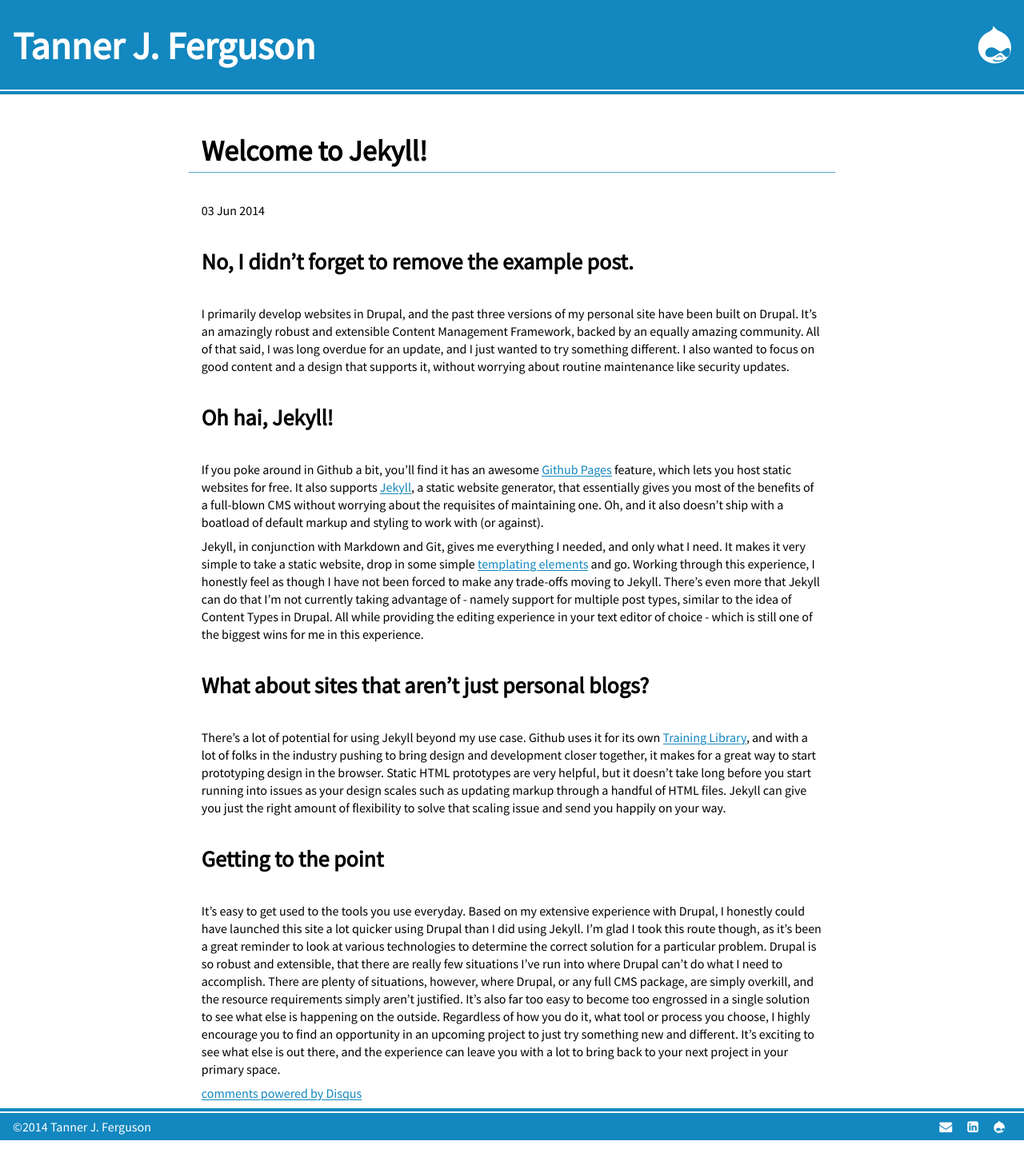
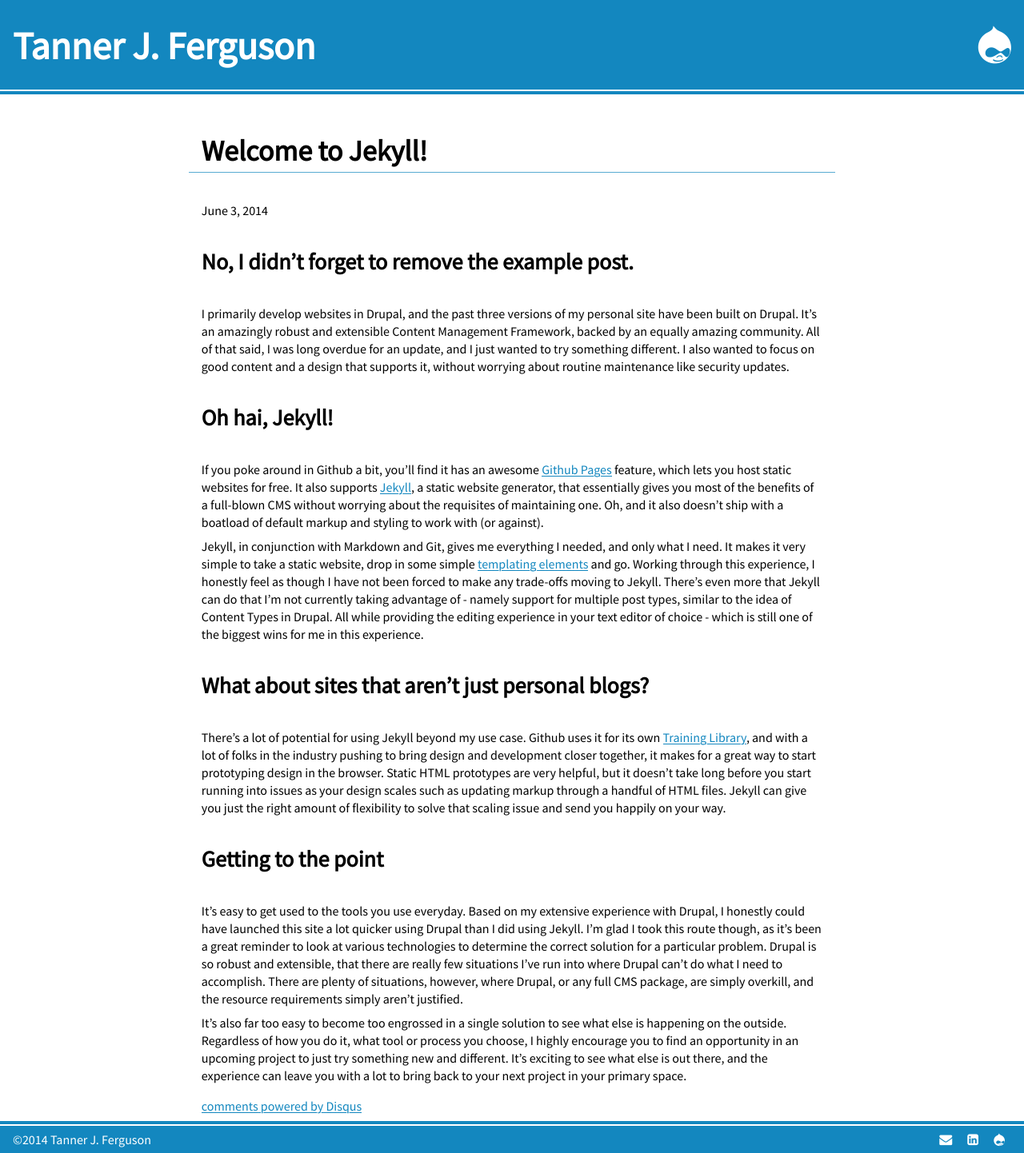
Before and after one commit to tannerjfco/tannerjfco.github.io, a Jekyll site: the page built from _posts/2014-06-03-welcome-to-jekyll.md, in a window 1280 px wide. Shown: the whole page at 80% size. Built offline with Jekyll 4.4.1, drawn with Linux system fonts in a browser that asks for light colours; nearby versions of some CDN libraries; Markdown is read by kramdown in place of the engine named in the settings; comment, search, counter and statistics services are not loaded.

Commit message:
Adds another post and analytics.

```diff
--- a/_layouts/default.html
+++ b/_layouts/default.html
@@ -8,6 +8,7 @@
     <link href='http://fonts.googleapis.com/css?family=Source+Sans+Pro' rel='stylesheet' type='text/css'>
     <link href="//maxcdn.bootstrapcdn.com/font-awesome/4.1.0/css/font-awesome.min.css" rel="stylesheet">
     <link rel="stylesheet" href="/stylesheets/style.css">
+    {% include ga.html %}
 </head>
 <body>
 <div class="main">
--- a/_layouts/post.html
+++ b/_layouts/post.html
@@ -2,7 +2,7 @@
 layout: default
 ---
 <h2 class="page-title">{{ page.title }}</h2>
-<p class="meta">{{ page.date | date_to_string }}</p>
+<p class="meta">{{ page.date | date: "%B %-d, %Y" }}</p>
 
 <div class="post">
 {{ content }}
--- a/_posts/2014-06-03-welcome-to-jekyll.md
+++ b/_posts/2014-06-03-welcome-to-jekyll.md
@@ -21,4 +21,6 @@
 
 ### Getting to the point ###
 
-It's easy to get used to the tools you use everyday. Based on my extensive experience with Drupal, I honestly could have launched this site a lot quicker using Drupal than I did using Jekyll. I'm glad I took this route though, as it's been a great reminder to look at various technologies to determine the correct solution for a particular problem. Drupal is so robust and extensible, that there are really few situations I've run into where Drupal can't do what I need to accomplish. There are plenty of situations, however, where Drupal, or any full CMS package, are simply overkill, and the resource requirements simply aren't justified. It's also far too easy to become too engrossed in a single solution to see what else is happening on the outside. Regardless of how you do it, what tool or process you choose, I highly encourage you to find an opportunity in an upcoming project to just try something new and different. It's exciting to see what else is out there, and the experience can leave you with a lot to bring back to your next project in your primary space.
+It's easy to get used to the tools you use everyday. Based on my extensive experience with Drupal, I honestly could have launched this site a lot quicker using Drupal than I did using Jekyll. I'm glad I took this route though, as it's been a great reminder to look at various technologies to determine the correct solution for a particular problem. Drupal is so robust and extensible, that there are really few situations I've run into where Drupal can't do what I need to accomplish. There are plenty of situations, however, where Drupal, or any full CMS package, are simply overkill, and the resource requirements simply aren't justified.
+
+It's also far too easy to become too engrossed in a single solution to see what else is happening on the outside. Regardless of how you do it, what tool or process you choose, I highly encourage you to find an opportunity in an upcoming project to just try something new and different. It's exciting to see what else is out there, and the experience can leave you with a lot to bring back to your next project in your primary space.
--- a/sass/components/_class-components.scss
+++ b/sass/components/_class-components.scss
@@ -4,3 +4,7 @@
 	margin-right: -1rem;
 	padding: 0.25rem 1rem;
 }
+
+#disqus_thread {
+	margin-top: 1em;
+}
--- a/stylesheets/style.css
+++ b/stylesheets/style.css
@@ -1221,6 +1221,11 @@
   padding: 0.25rem 1rem;
 }
 
+/* line 8, ../sass/components/_class-components.scss */
+#disqus_thread {
+  margin-top: 1em;
+}
+
 /* line 1, ../sass/components/_header.scss */
 header {
   border-bottom: 4px solid #1387bf;
```
Also changed, not shown: _includes/ga.html (added, +10 -0 lines), _posts/2014-08-11-drupalcamp-co-2014.md (added, +22 -0 lines).
